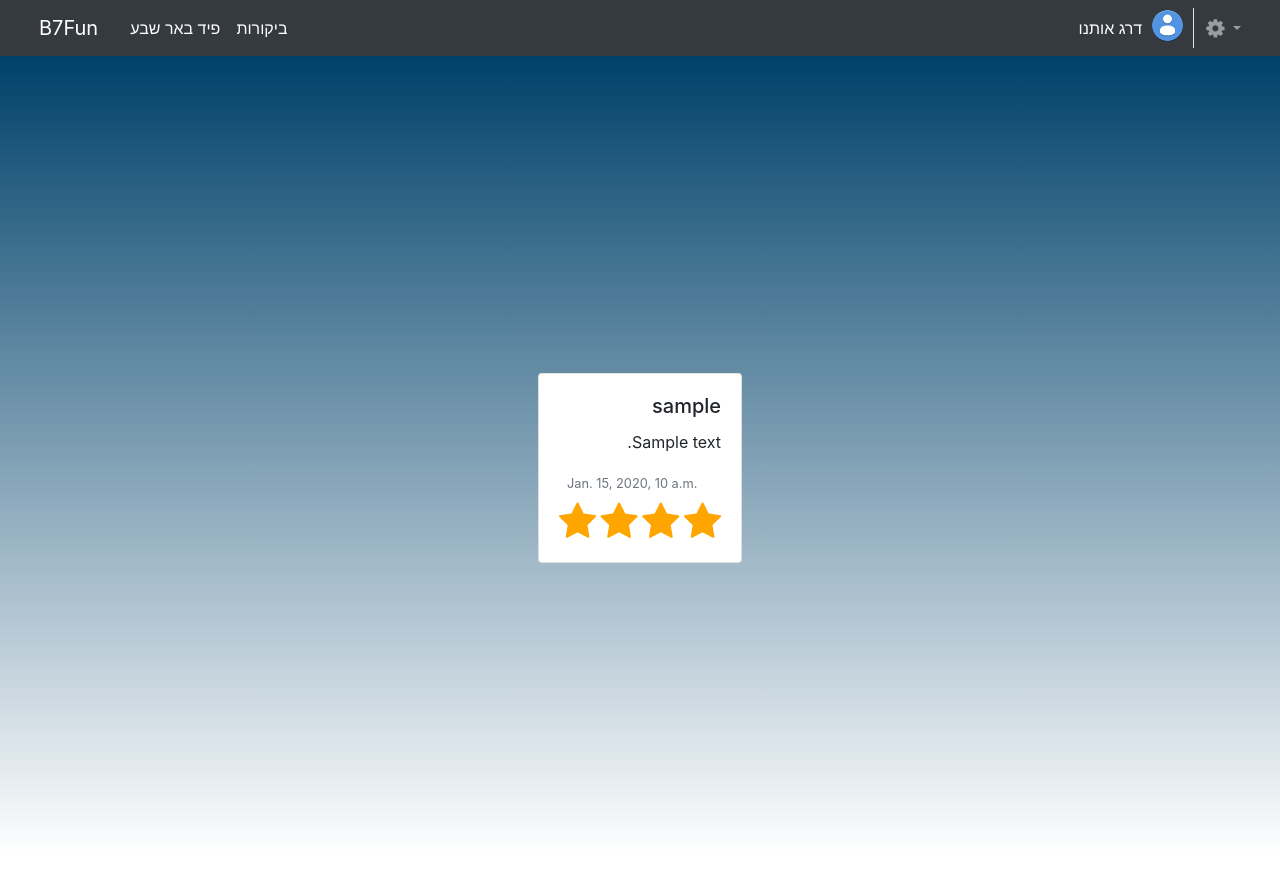
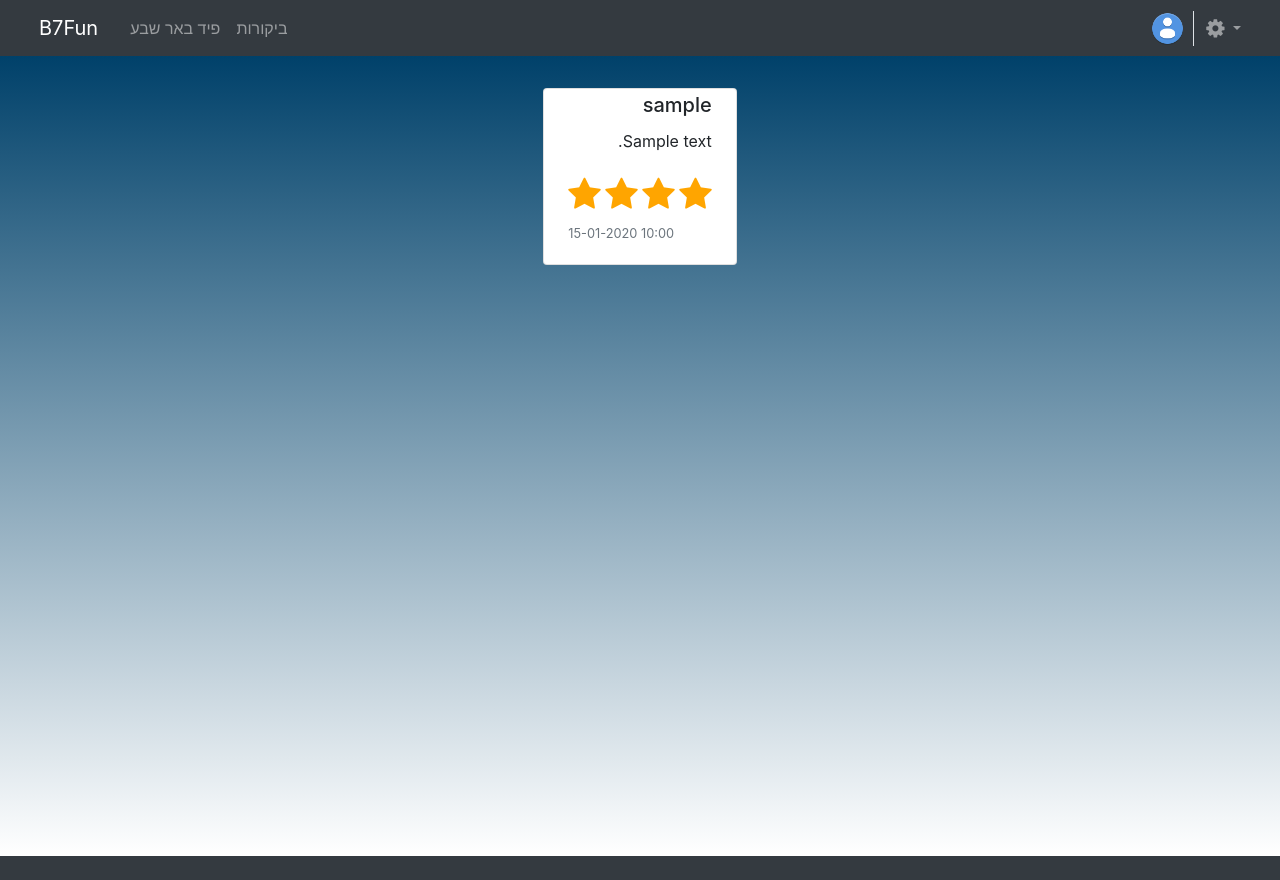
Before and after one commit to leorrose/B7Fun, a Django app: page /reviews/reviews_list in a window 1280 px wide. After the commit the page ends 856 px from the top, so only its background shows below. Run offline with Django 3.2, Linux system fonts and the light colour scheme; tables that the repository leaves empty hold one stand-in row (values such as "Sample post"); some libraries are stand-ins or nearby versions.

Commit message:
PM2020T17-80 fix UI

```diff
--- a/B7FunDjango/reviews/__init__.py
+++ b/B7FunDjango/reviews/__init__.py
@@ -0,0 +1 @@
+# pylint: disable=all
--- a/B7FunDjango/reviews/admin.py
+++ b/B7FunDjango/reviews/admin.py
@@ -6,8 +6,6 @@
 
 from django.contrib import admin
 from .models import Review
-# Register your models here.
-
 
 @admin.register(Review)
 class ReviewsAdmin(admin.ModelAdmin):
--- a/B7FunDjango/reviews/templates/reviews/reviews_list.html
+++ b/B7FunDjango/reviews/templates/reviews/reviews_list.html
@@ -1,31 +1,29 @@
 {% extends 'baseWithNav.html' %}
+
+{% block extra_style %}
+<style>
+    .checked {
+        color: orange;
+    }
+</style>
+{% endblock %}
 
 {% block  content%}
     </br>
     <div class="container d-flex flex-column h-100" >
-        <div class="flex-grow-1"></div>
         <div class="row justify-content-center">
-            <div class="posts">
             {% for review in reviews %}
-                <div class="card" style="max-width: 40rem;">
-                    <div class="card-body">
-                        <style>
-                            .checked {
-                                color: orange;
-                            }
-                         </style>
+                <div class="card m-2 pl-1 pr-1" style="max-width: 40rem;">
+                    <div class="card-body pb-1 pt-1">
                         <h5 class="card-title text-right" dir="rtl">{{ review.sender_user_name }}</h5>
-                        <p class="card-text text-right" dir="rtl"> {{ review.review_content }} </p>
-                        <p class="card-tex text-muted text-left m-2"><small>{{ review.date }}</small></p>
+                        <p class="card-text text-right mb-4" dir="rtl"> {{ review.review_content }} </p>
                         {% for i in review.rating %}
-                            <span style="font-size:40px;cursor:pointer;"  class="fa fa-star checked"></span>
+                            <span style="font-size:35px;cursor:pointer;"  class="fa fa-star checked mb-2"></span>
                         {% endfor %}
+                        <p class="card-tex text-muted text-left pb-0"><small>{{ review.date |date:'d-m-Y H:i'}}</small></p>
                     </div>
                 </div>
-                </br>
             {% endfor %}
-            </div>
         </div>
-        <div class="flex-grow-1"></div>
     </div>
 {% endblock  %}
--- a/B7FunDjango/reviews/views.py
+++ b/B7FunDjango/reviews/views.py
@@ -2,6 +2,7 @@
 # pylint: disable=missing-function-docstring
 # pylint: disable=missing-class-docstring
 # pylint: disable=unnecessary-lambda
+# pylint: disable=inconsistent-return-statements
 
 from django.shortcuts import redirect, render
 from django.contrib.auth.decorators import login_required
@@ -14,13 +15,9 @@ def review(request):
     if request.method == 'POST':
         form = ReviewForm(request.POST)
         if form.is_valid():
-            id = Review.objects.count() + 1
-            review = Review.objects.create(review_content=form.cleaned_data.get('review_content'),
-                                           sender_email=request.user.email,
-                                           sender_user_name=request.user.user_name,
-                                           rating=form.cleaned_data.get('rating'),
-                                           id=id)
-
+            review_id = Review.objects.count() + 1
+            Review.objects.create(review_content=form.cleaned_data.get('review_content'), sender_email=request.user.email,
+                                  sender_user_name=request.user.user_name, rating=form.cleaned_data.get('rating'), id=review_id)
             return redirect('reviews:reviews_list')
     else:
         form = ReviewForm()
@@ -29,11 +26,11 @@ def review(request):
 
 def reviews_list(request):
     reviews = Review.objects.all().order_by('-date')
-    reviews_list = list_with_rating_range(reviews)
-    return render(request, 'reviews/reviews_list.html', {'reviews': reviews_list})
+    reviews_objects_list = list_with_rating_range(reviews)
+    return render(request, 'reviews/reviews_list.html', {'reviews': reviews_objects_list})
 
 
 def list_with_rating_range(reviews):
-    for review in reviews:
-        review.rating = range(review.rating)
+    for review_item in reviews:
+        review_item.rating = range(review_item.rating)
     return reviews
--- a/B7FunDjango/templates/base.html
+++ b/B7FunDjango/templates/base.html
@@ -31,7 +31,7 @@
     </style>
 </head>
 
-<body style="height: 100vh;">
+<body style="height: 100vh; overflow-y: hidden;">
     <nav class="navbar navbar-dark bg-dark">
         <div class="container-fluid">
             <div class="navbar-nav">
@@ -39,7 +39,7 @@
             </div>
         </div>
     </nav>
-    <div class="append-content h-100" style="background: linear-gradient(180deg,#00416A, #fff) !important;">
+    <div class="append-content h-100" style="background: linear-gradient(180deg,#00416A, #fff) !important; overflow-y: scroll;">
         {% block content %}
         {% endblock %}
     </div>
--- a/B7FunDjango/templates/baseWithNav.html
+++ b/B7FunDjango/templates/baseWithNav.html
@@ -44,7 +44,7 @@
     </style>
 </head>
 
-<body style="height: 100vh;">
+<body style="height: 100vh; overflow-y: hidden;">
     <nav class="navbar navbar-expand-sm navbar-dark bg-dark">
         <div class="container-fluid">
             <button class="navbar-toggler collapsed ml-auto" type="button" data-toggle="collapse" data-target="#main-nav-bar" aria-controls="main-nav-bar" aria-expanded="true" aria-label="Toggle navigation">
@@ -56,17 +56,14 @@
                     <li class="nav-item active">
                         <a class="navbar-brand nav-link" href="{% url 'feed:feed' %}">B7Fun</a>
                     </li>
-                    <li class="nav-item active text-right collapse-border-top">
+                    <li class="nav-item text-right collapse-border-top">
                         <a class="nav-link" href="{% url 'postsFeed:admin_posts' %}" dir="rtl"> פיד באר שבע </span></a>
                     </li>
-                    <li class="nav-item active text-right collapse-border-top">
+                    <li class="nav-item text-right collapse-border-top">
                         <a class="nav-link" href="{% url 'reviews:reviews_list' %}" dir="rtl"> ביקורות </span></a>
                     </li>
                 </ul>
                 <ul class="navbar-nav nav-flex-icons text-right ml-auto pr-2 border-right collapse-border-top" id="profile-image">
-                      <li class="nav-item active">
-                        <a class="nav-link" href="{% url 'reviews:review' %}">דרג אותנו</a>
-                    </li>
                     <li class="nav-item avatar">
                         <a class="nav-link p-0" href="{% url 'Profile:my_profile' %}">
                             {% if user.profile_image %}
@@ -83,8 +80,9 @@
                             <i class="fa fa-cog fa-lg"></i>
                         </a>
                         <div class="dropdown-menu dropdown-menu-right" aria-labelledby="navbarDropdown">
+                            <a class="dropdown-item text-right" href="{% url 'reviews:review' %}" dir="rtl"> דרג/י אותנו </a>
+                            <div class="dropdown-divider"></div>
                             <a class="dropdown-item text-right" href="{% url 'accounts:logout' %}" dir="rtl"> התנתקת/י </a>
-                            <!-- <div class="dropdown-divider"></div> -->
                         </div>
                     </li>
                 </ul>
@@ -92,7 +90,7 @@
             </div>
         </div>
     </nav>
-    <div class="append-content h-100" style="background: linear-gradient(180deg,#00416A, #fff) !important;">
+    <div class="append-content h-100" style="background: linear-gradient(180deg,#00416A, #fff) !important; overflow-y: scroll;">
         {% block content %}
         {% endblock %}
     </div>
```
Also changed, not shown: B7FunDjango/reviews/templates/reviews/review.html (+13 -11 lines), B7FunDjango/reviews/tests/test_forms.py (+2 -4 lines), B7FunDjango/reviews/forms.py (line endings or trailing spaces), B7FunDjango/reviews/urls.py (line endings or trailing spaces).
